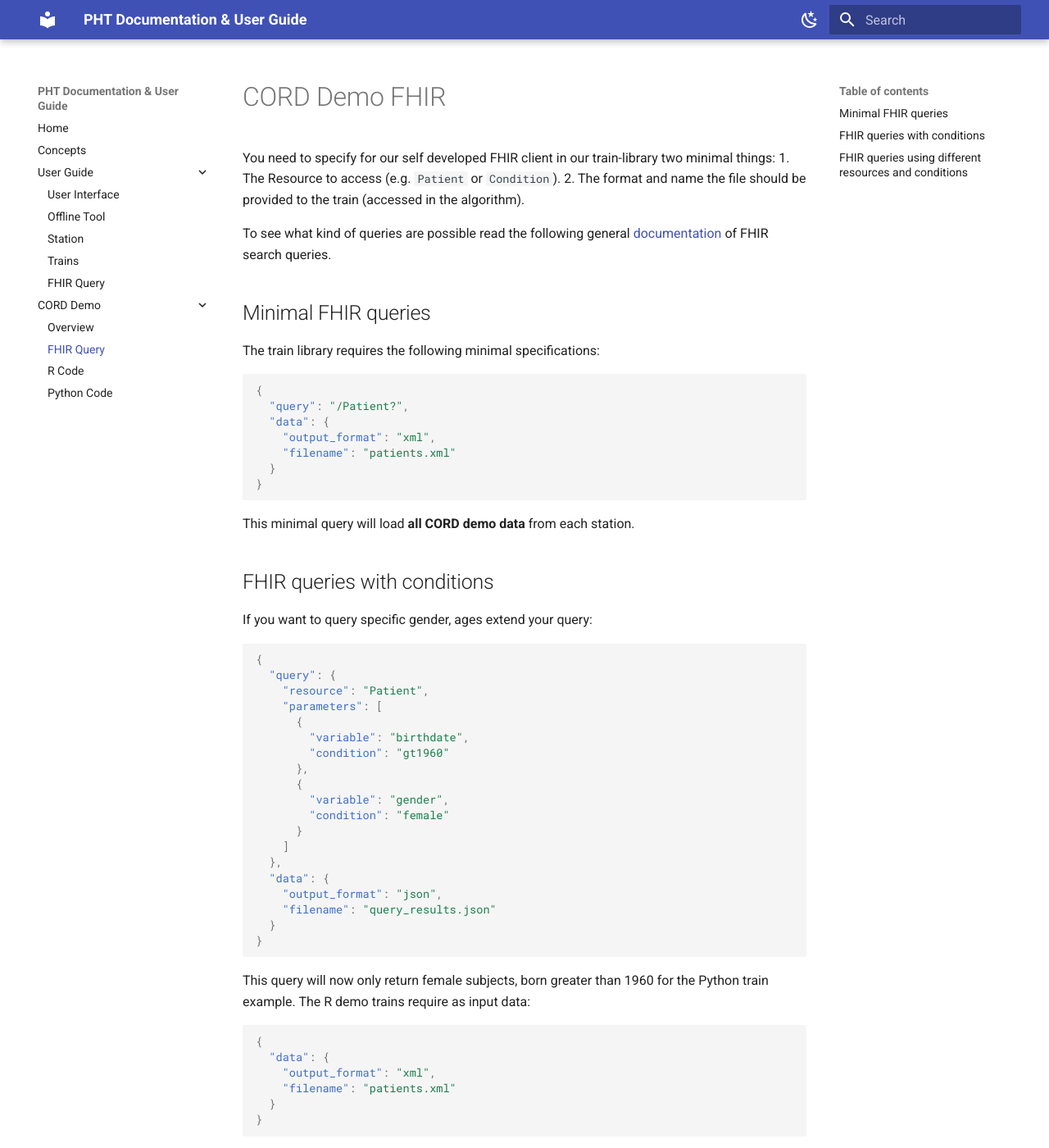
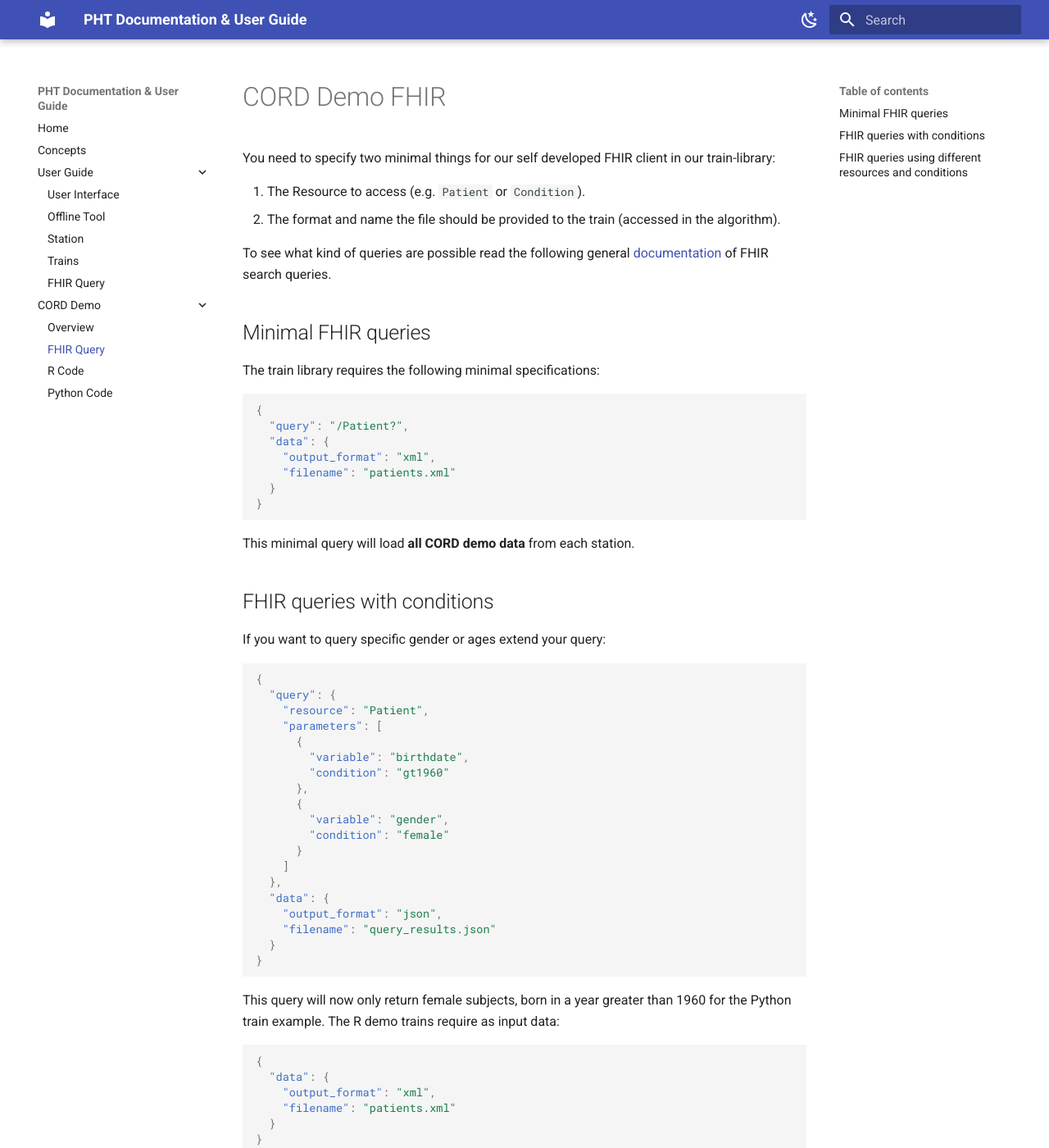
Before and after one commit to PHT-Medic/documentation, an MkDocs documentation site: the page built from docs/cord_demo/cord_fhir.md, in a window 1280 px wide and 1400 px high. Shown: the whole window at 82% size. Built offline with MkDocs 1.6.1 and Material for MkDocs 9.7.7, drawn with Linux system fonts in a browser that asks for light colours; some of the changed text lies outside the part shown.

Commit message:
Minor corrections

`````diff
--- a/docs/cord_demo/cord_fhir.md
+++ b/docs/cord_demo/cord_fhir.md
@@ -1,5 +1,6 @@
 # CORD Demo FHIR
-You need to specify for our self developed FHIR client in our train-library two minimal things:
+You need to specify two minimal things for our self developed FHIR client in our train-library:
+
 1. The Resource to access (e.g. `Patient` or `Condition`).
 2. The format and name the file should be provided to the train (accessed in the algorithm).
 
@@ -22,7 +23,7 @@ This minimal query will load **all CORD demo data** from each station.
 
 ## FHIR queries with conditions
 
-If you want to query specific gender, ages extend your query:
+If you want to query specific gender or ages extend your query:
 ```json
 {
   "query": {
@@ -44,7 +45,7 @@ If you want to query specific gender, ages extend your query:
   }
 }
 ```
-This query will now only return female subjects, born greater than 1960 for the Python train example. The R demo trains  require as input data:
+This query will now only return female subjects, born in a year greater than 1960 for the Python train example. The R demo trains require as input data:
 ```json
 {
   "data": {
@@ -85,7 +86,7 @@ More advanced queries including searching multiple resources are demonstrated:
   }
 }
 ````
-Now only male subjects born greater than 1980 that have a condition related to [PKU](https://en.wikipedia.org/wiki/Phenylketonuria) and
+Now only male subjects born in a year greater than 1980 that have a condition related to [PKU](https://en.wikipedia.org/wiki/Phenylketonuria) and
 [unstable angina pectoris](https://www.msdmanuals.com/de-de/profi/herz-kreislauf-krankheiten/koronare-herzkrankheit/instabile-angina-pectoris)
 will be returned.
 
`````
Also changed, not shown: docs/cord_demo/cord_demo.md (+3 -3 lines), docs/cord_demo/cord_python.md (+3 -3 lines), docs/cord_demo/cord_r.md (+2 -2 lines).
